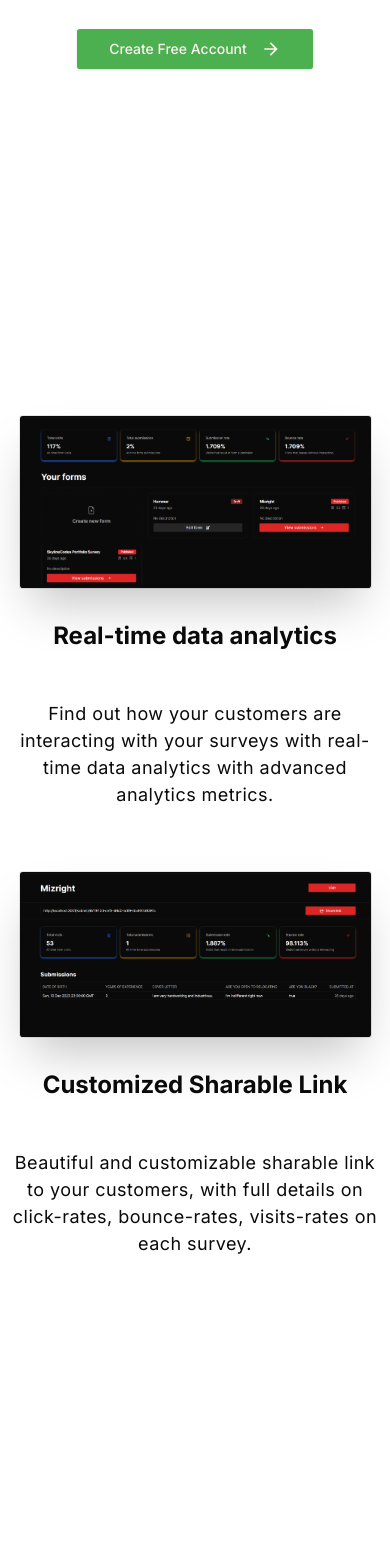
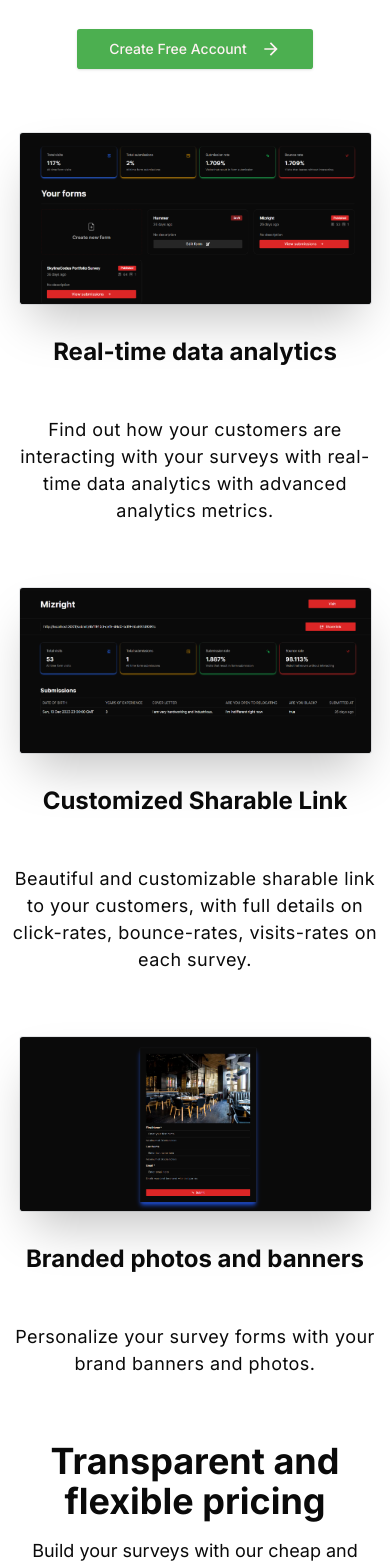
Before and after one commit to skylineCodes/form-builder, a Next.js app: page / in a window 390 px wide. Shown: the part 2140-3708 px from the top of the page. Built offline with nearby package versions, Linux system fonts and the light colour scheme.

Commit message:
Landing page animation completed for desktop and mobile

```diff
--- a/app/page.tsx
+++ b/app/page.tsx
@@ -465,7 +465,7 @@ const Home = () => {
         <div className='mx-auto mb-8 mt-8 max-w-7xl'>
           <div
             ref={analyticRef}
-            className='flex flex-col-reverse sm:flex-col-reverse items-center lg:flex-row gap-8 sm:mt-24 min-h-[80vh]'
+            className='flex flex-col-reverse sm:flex-col-reverse items-center lg:flex-row gap-8 sm:mt-24'
           >
             <motion.div
               variants={analyticsLeftVariants}
@@ -503,7 +503,7 @@ const Home = () => {
         <div className='mx-auto mb-8 mt-8 max-w-7xl'>
           <div
             ref={formRef}
-            className='flex flex-col sm:flex-col-reverse items-center lg:flex-row gap-8 sm:mt-24 min-h-[60vh]'
+            className='flex flex-col sm:flex-col-reverse items-center lg:flex-row gap-8 sm:mt-24'
           >
             <motion.div
               variants={analyticsLeftVariants}
@@ -542,7 +542,7 @@ const Home = () => {
         <div className='mx-auto mb-8 mt-8 max-w-7xl'>
           <div
             ref={bannerRef}
-            className='flex flex-col-reverse sm:flex-col-reverse items-center lg:flex-row gap-8 sm:mt-24 min-h-[80vh]'
+            className='flex flex-col-reverse sm:flex-col-reverse items-center lg:flex-row gap-8 sm:mt-24'
           >
             <motion.div
               variants={analyticsLeftVariants}
@@ -733,7 +733,7 @@ const Home = () => {
           </div>
           <div
             ref={testimonialRef}
-            className='flex flex-col h-[60vh] justify-center items-center lg:grid lg:grid-cols-3 gap-5 mx-[10px] mt-10 w-full max-w-xs lg:max-w-7xl'
+            className='flex flex-col m-h-[60vh] justify-center items-center lg:grid lg:grid-cols-3 gap-5 mx-[10px] mt-10 w-full max-w-xs lg:max-w-7xl'
           >
             <motion.div
               variants={testimonialVariants}
```
